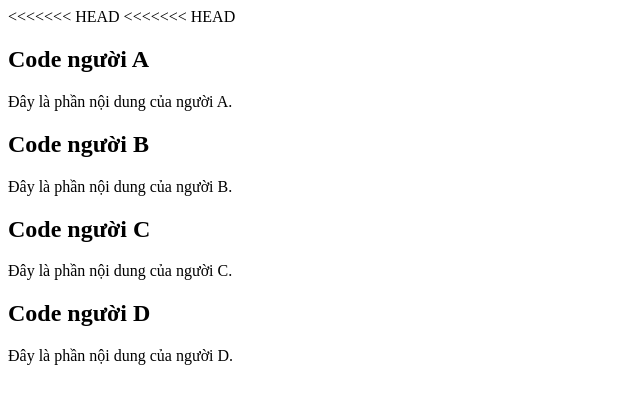
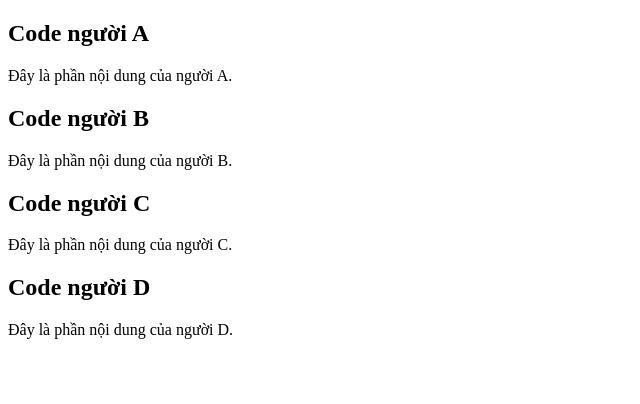
Before and after one commit to vinhnvp/F8_K19-HomeWork, a plain HTML site: page BaiTapBuoi2/index.html in a window 1280 px wide. Shown: the whole page, without its empty margins (0-640 px from the left). Drawn offline with Linux system fonts and the light colour scheme.

Commit message:
Clean up index.html by removing conflict markers
Removed merge conflict markers from index.html

```diff
--- a/BaiTapBuoi2/index.html
+++ b/BaiTapBuoi2/index.html
@@ -7,8 +7,6 @@
 </head>
 <body>
 <section>
-    <<<<<<< HEAD
-    <<<<<<< HEAD
     <h2>Code người A</h2>
     <p>Đây là phần nội dung của người A.</p>
 </section>
```
